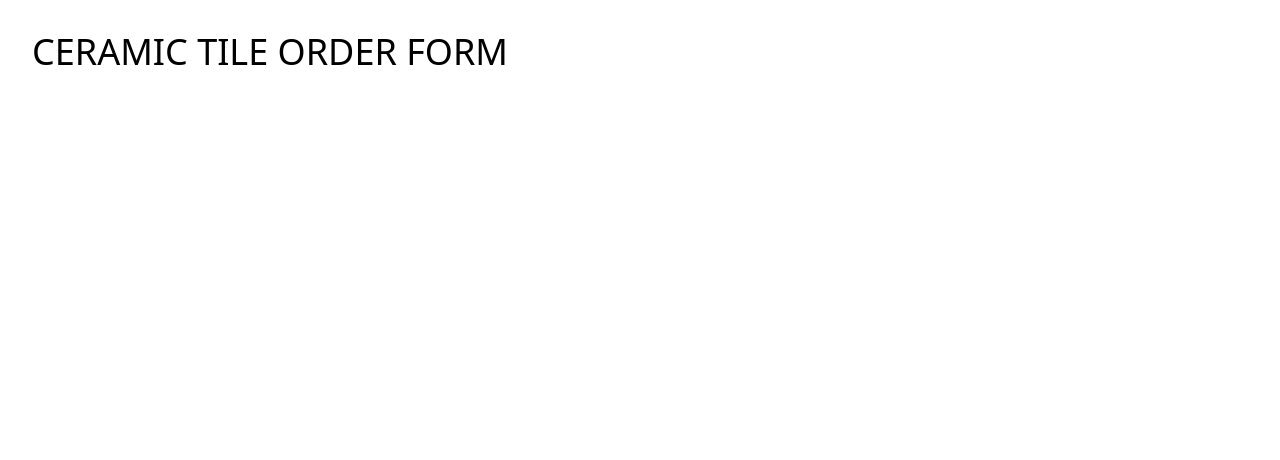
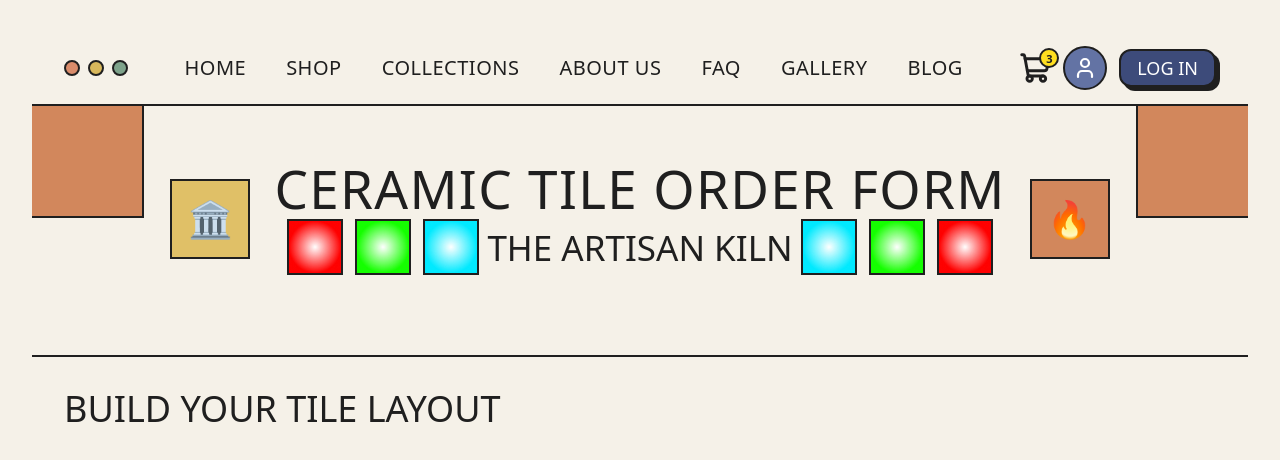
Before and after one commit to qwertycamedy/artisan-kiln, a Next.js app: page / in a window 1280 px wide. Shown: the top 460 px of the page. Built offline with nearby package versions, Linux system fonts and the light colour scheme.

Commit message:
header and hero layouts

```diff
--- a/package.json
+++ b/package.json
@@ -10,8 +10,10 @@
   },
   "dependencies": {
     "@reduxjs/toolkit": "^2.12.0",
+    "artisan-kiln": "link:",
     "clsx": "^2.1.1",
     "framer-motion": "^12.40.0",
+    "lucide-react": "^1.16.0",
     "next": "16.2.6",
     "react": "19.2.4",
     "react-dom": "19.2.4",
--- a/src/app/globals.css
+++ b/src/app/globals.css
@@ -1,4 +1,22 @@
 @import "tailwindcss";
+
+@theme {
+  /* Цвета (Colors) */
+  --color-cream: #f5f1e8;
+  --color-navy: #3d4b7a;
+  --color-terracotta: #d2875c;
+  --color-sage: #7fa38a;
+  --color-gold: #d6b35a;
+  --color-ink: #1f1f1f;
+  --color-border: #1f1f1f;
+
+  /* Шрифты (Font Families) */
+  --font-heading: var(--font-oswald);
+  --font-body: var(--font-inter);
+
+  /* Тени (Box Shadows) */
+  --shadow-panel: 4px 4px 0px #1f1f1f;
+}
 
 * {
   box-sizing: border-box;
--- a/src/app/page.tsx
+++ b/src/app/page.tsx
@@ -1,9 +1,16 @@
+import { Header, Hero } from "@/components/shared";
+
 export default function HomePage() {
   return (
     <main className="min-h-screen p-4 md:p-8">
-      <h1 className="font-heading text-4xl uppercase text-cream">
-        Ceramic Tile Order Form
-      </h1>
+      <Header />
+      <Hero />
+
+      <section className="p-4 md:p-8">
+        <h2 className="font-heading text-4xl uppercase">
+          Build Your Tile Layout
+        </h2>
+      </section>
     </main>
   );
 }
--- /dev/null
+++ b/src/components/shared/header.tsx
@@ -0,0 +1,76 @@
+import Link from "next/link";
+import { ShoppingCart, User } from "lucide-react";
+
+const navItems = [
+  "Home",
+  "Shop",
+  "Collections",
+  "About Us",
+  "FAQ",
+  "Gallery",
+  "Blog",
+];
+
+export const Header = () => {
+  return (
+    <header className="border-b-2 border-border bg-cream">
+      <div className="mx-auto flex h-18 max-w-360 items-center justify-between px-4 md:px-8">
+        <div className="flex items-center gap-3">
+          <div className="hidden items-center gap-2 md:flex">
+            <span className="h-4 w-4 rounded-full border-2 border-border bg-[#D98C6B]" />
+            <span className="h-4 w-4 rounded-full border-2 border-border bg-[#D8B85C]" />
+            <span className="h-4 w-4 rounded-full border-2 border-border bg-[#7EA38B]" />
+          </div>
+
+          <button className="flex h-10 w-10 items-center justify-center border-r-2 border-border md:hidden">
+            <span className="text-2xl leading-none">‹</span>
+          </button>
+        </div>
+
+        <nav className="hidden items-center gap-10 md:flex">
+          {navItems.map((item) => (
+            <Link
+              key={item}
+              href="/"
+              className="font-heading text-[20px] uppercase leading-none tracking-wide transition-opacity hover:opacity-60"
+            >
+              {item}
+            </Link>
+          ))}
+        </nav>
+
+        <nav className="flex items-center gap-6 md:hidden">
+          <Link href="/" className="font-heading text-[20px] uppercase">
+            Shop
+          </Link>
+
+          <Link href="/" className="font-heading text-[20px] uppercase">
+            Collections
+          </Link>
+
+          <Link href="/" className="font-heading text-[20px] uppercase">
+            About Us
+          </Link>
+        </nav>
+
+        <div className="flex items-center gap-3">
+          <button className="relative flex items-center justify-center">
+            <ShoppingCart className="h-8 w-8" strokeWidth={2.2} />
+
+            <span className="absolute -right-2 -top-1 flex h-5 min-w-5 items-center justify-center rounded-full border-2 border-border bg-yellow-300 px-1 text-[11px] font-bold leading-none">
+              3
+            </span>
+          </button>
+
+          <button className="hidden h-11 w-11 items-center justify-center rounded-full border-2 border-border bg-[#6373A4] md:flex">
+            <User className="h-6 w-6 text-white" strokeWidth={2.2} />
+          </button>
+
+          <button className="rounded-xl border-2 border-border bg-navy px-4 py-2 font-heading text-lg uppercase leading-none text-white shadow-panel transition hover:translate-x-0.5 hover:translate-y-0.5 hover:shadow-none">
+            Log In
+          </button>
+        </div>
+      </div>
+    </header>
+  );
+};
--- /dev/null
+++ b/src/components/shared/hero.tsx
@@ -0,0 +1,66 @@
+import Image from "next/image";
+import tile_1 from "@/assets/img/tile_1.jpg";
+import tile_2 from "@/assets/img/tile_2.jpg";
+import tile_3 from "@/assets/img/tile_3.jpg";
+
+const tiles = [tile_1, tile_2, tile_3];
+
+export const Hero = () => {
+  return (
+    <section className="relative overflow-hidden border-b-2 border-border bg-cream">
+      <div className="absolute left-0 top-0 hidden md:block">
+        <div className="h-28 w-28 border-r-2 border-b-2 border-border bg-[#D2875C]" />
+      </div>
+
+      <div className="mx-auto flex max-w-360 flex-col items-center px-4 py-10 text-center md:px-8 md:py-14">
+        <div className="mb-6 hidden items-center gap-6 md:flex">
+          <div className="flex h-20 w-20 items-center justify-center border-2 border-border bg-[#E0C067] text-4xl">
+            🏛️
+          </div>
+
+          <div className="flex flex-col gap-1 items-center text-center">
+            <h1 className="max-w-275 font-heading text-[40px] uppercase leading-none tracking-wide md:text-[53px]">
+              Ceramic Tile Order Form
+            </h1>
+
+            <div className="flex items-center gap-2">
+              <div className="flex items-center gap-3">
+                {tiles.map((tile, index) => (
+                  <div
+                    key={index}
+                    className="relative h-14 w-14 overflow-hidden border-2 border-border bg-white"
+                  >
+                    <Image src={tile} alt="" fill className="object-cover" />
+                  </div>
+                ))}
+              </div>
+
+              <span className="font-heading text-[20px] uppercase leading-none md:text-[35px]">
+                The Artisan Kiln
+              </span>
+
+              <div className="flex items-center gap-3">
+                {tiles.reverse().map((tile, index) => (
+                  <div
+                    key={index}
+                    className="relative h-12 w-12 overflow-hidden border-2 border-border bg-white md:h-14 md:w-14"
+                  >
+                    <Image src={tile} alt="" fill className="object-cover" />
+                  </div>
+                ))}
+              </div>
+            </div>
+          </div>
+
+          <div className="hidden h-20 w-20 items-center justify-center border-2 border-border bg-[#D2875C] text-4xl md:flex">
+            🔥
+          </div>
+        </div>
+      </div>
+
+      <div className="absolute right-0 top-0 hidden md:block">
+        <div className="h-28 w-28 border-l-2 border-b-2 border-border bg-[#D2875C]" />
+      </div>
+    </section>
+  );
+};
--- /dev/null
+++ b/src/components/shared/index.ts
@@ -0,0 +1,2 @@
+export { Header } from "./header";
+export { Hero } from "./hero";
--- a/tailwind.config.ts
+++ /dev/null
@@ -1,30 +0,0 @@
-import type { Config } from "tailwindcss";
-
-const config: Config = {
-  content: [
-    "./src/**/*.{js,ts,jsx,tsx,mdx}",
-  ],
-  theme: {
-    extend: {
-      colors: {
-        cream: "#F5F1E8",
-        navy: "#3D4B7A",
-        terracotta: "#D2875C",
-        sage: "#7FA38A",
-        gold: "#D6B35A",
-        ink: "#1F1F1F",
-        border: "#2B2B2B",
-      },
-      fontFamily: {
-        heading: ["var(--font-oswald)"],
-        body: ["var(--font-inter)"],
-      },
-      boxShadow: {
-        panel: "4px 4px 0px #1F1F1F",
-      },
-    },
-  },
-  plugins: [],
-};
-
-export default config;
```
Also changed, not shown: 1 other file (tests, documents, lock files or other folders).
